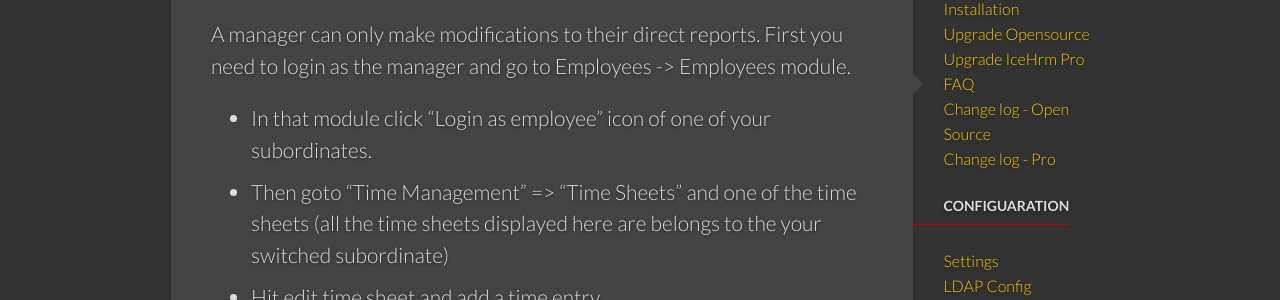
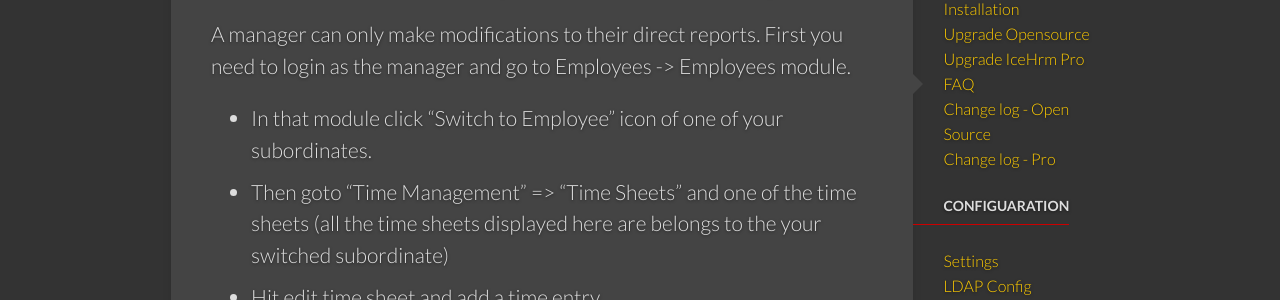
Before and after one commit to icehrm/icehrm.github.io, a Jekyll site: the page built from _docs/faq.md, in a window 1280 px wide. Shown: the part 378-678 px from the top of the page. Built offline with Jekyll 4.4.1, drawn with Linux system fonts in a browser that asks for light colours.

Commit message:
updated faq doc

```diff
--- a/_docs/faq.md
+++ b/_docs/faq.md
@@ -12,7 +12,7 @@ permalink: /docs/faq/
 
 A manager can only make modifications to their direct reports. First you need to login as the manager and go to Employees -> Employees module.
 
-- In that module click “Login as employee” icon of one of your subordinates.
+- In that module click “Switch to Employee” icon of one of your subordinates.
 
 - Then goto “Time Management” => “Time Sheets” and one of the time sheets (all the time sheets displayed here are belongs to the your switched subordinate)
 
```
